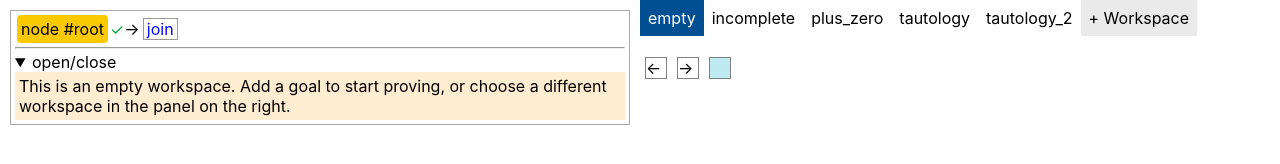
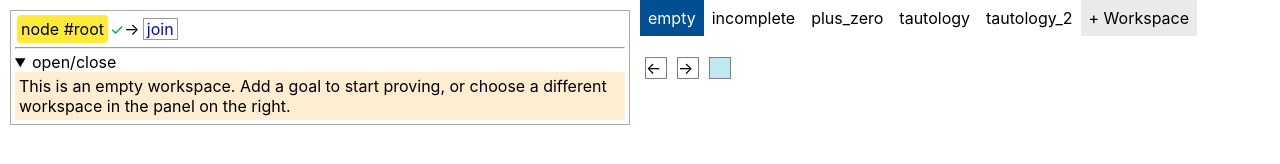
Before and after one commit to pennzht/saphyra, a website: page js/start.html in a window 1280 px wide. Both pictures are taken after a click on the element "node #root". Drawn offline with Linux system fonts and the light colour scheme.

Commit message:
Change yellow.

```diff
--- a/js/style.css
+++ b/js/style.css
@@ -106,7 +106,7 @@ div.stmt {
 }
 
 .active.selected {
-    background-color: #fbc900ff;
+    background-color: #ffea3aff;
 }
 
 .stmt-group {
```
